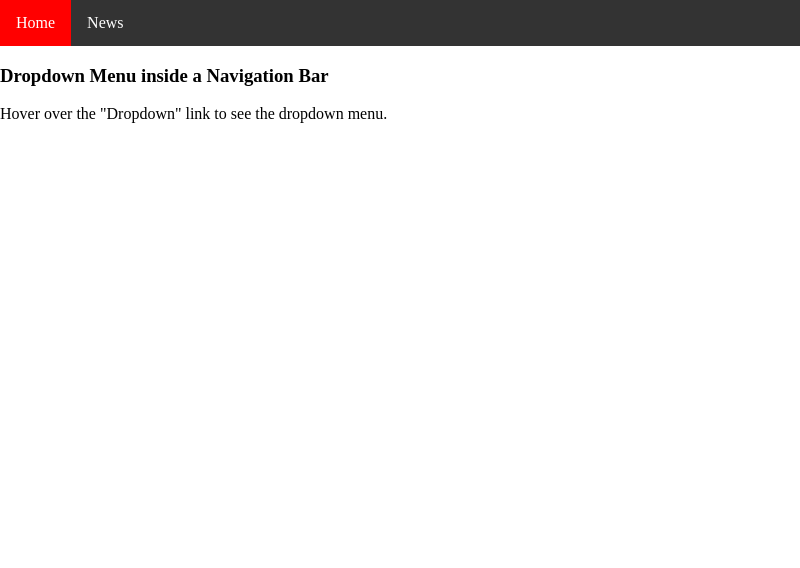
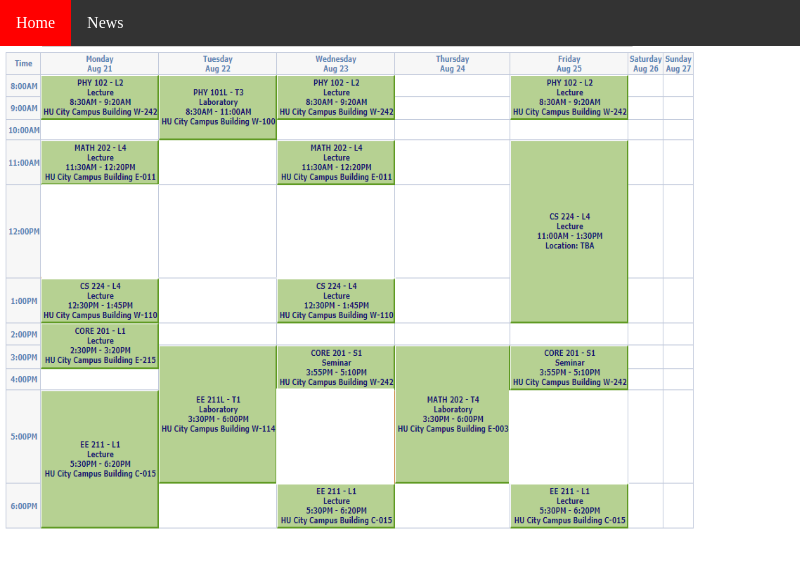
Before and after one commit to AhsanSN/Meme-Viewer, an Electron app: page pages/home.html in a window 800 px wide. Drawn offline with Linux system fonts and the light colour scheme.

Commit message:
img working

```diff
--- a/pages/home.html
+++ b/pages/home.html
@@ -4,6 +4,11 @@
     <style>
         body{
             margin:0px;
+        }
+        img{
+            height: 486px;
+            width: 700px;
+            align-content: center;
         }
         ul {
             list-style-type: none;
@@ -66,8 +71,15 @@
         <li><a href="#news">News</a></li>
     </ul>
 
-    <h3>Dropdown Menu inside a Navigation Bar</h3>
-    <p>Hover over the "Dropdown" link to see the dropdown menu.</p>
+    <img id="image" src="../images/m1.png"/>
 
 </body>
 </html>
+
+
+<script>
+    var curImg = document.getElementById("image").src;
+    function changeImages() {
+        //curImg =
+    }
+</script>
```
Also changed, not shown: app.js (+12 -6 lines), images/m1.png (added).
